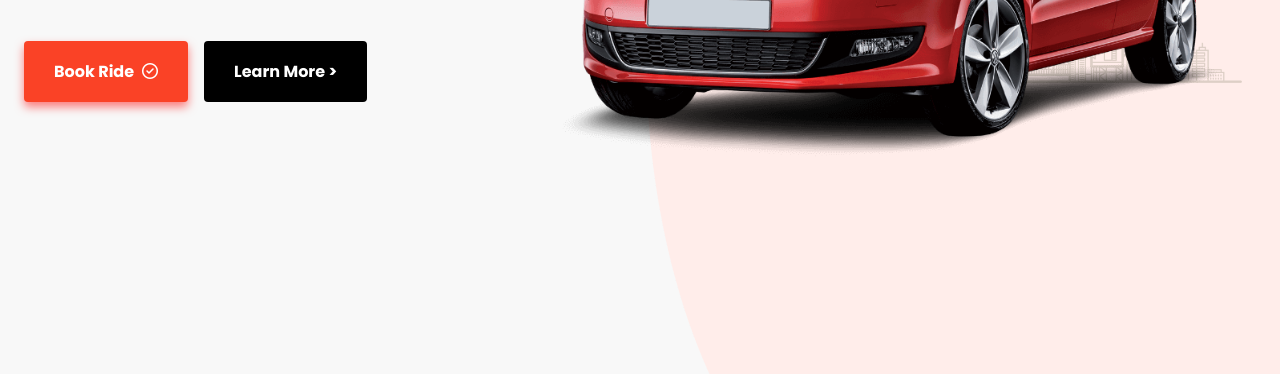
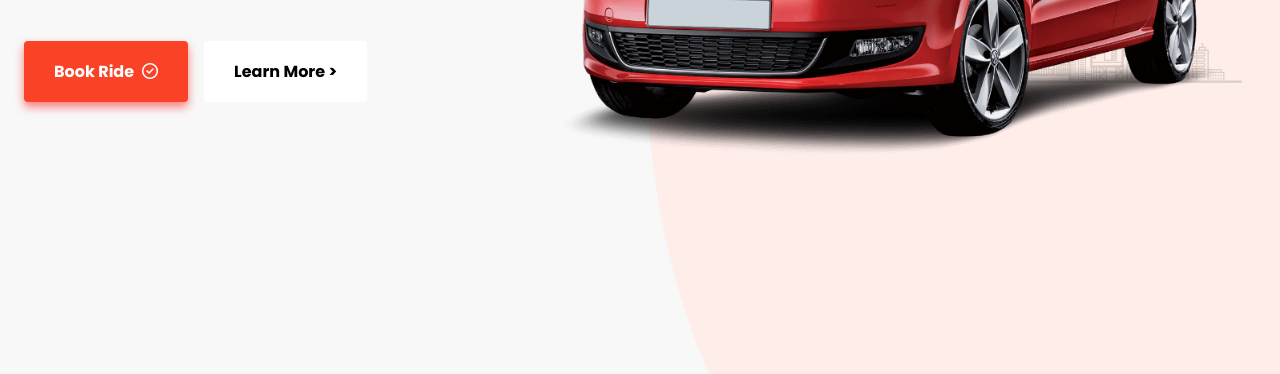
Before and after one commit to Fuad-Bashua/Car-rental, a plain HTML site: page index.html in a window 1280 px wide. In both pictures the pointer is over the button "Learn More >". Shown: the part 426-800 px from the top of the page. Drawn offline with Linux system fonts and the light colour scheme; a web font is replaced by a local one.

Commit message:
final commit again

```diff
--- a/styles.css
+++ b/styles.css
@@ -238,6 +238,14 @@ a {
     background-color: black;
     color: white;
     transition: 300ms ease;
+}
+
+.learn__more__btn:hover {
+    background-color: white;
+    color: white;
+    color: black;
+    border: black;
+    border-radius: 2px solid;
 }
 
 .header__img__wrapper {
```
Also changed, not shown: index.html (+1 -1 lines).
